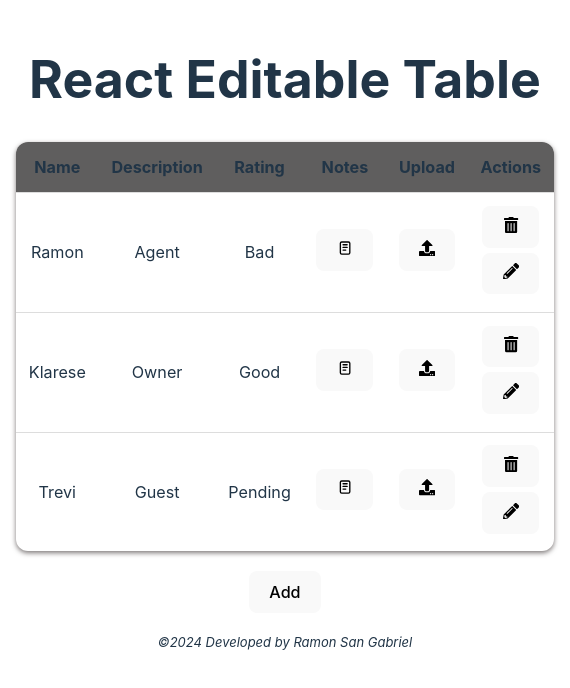
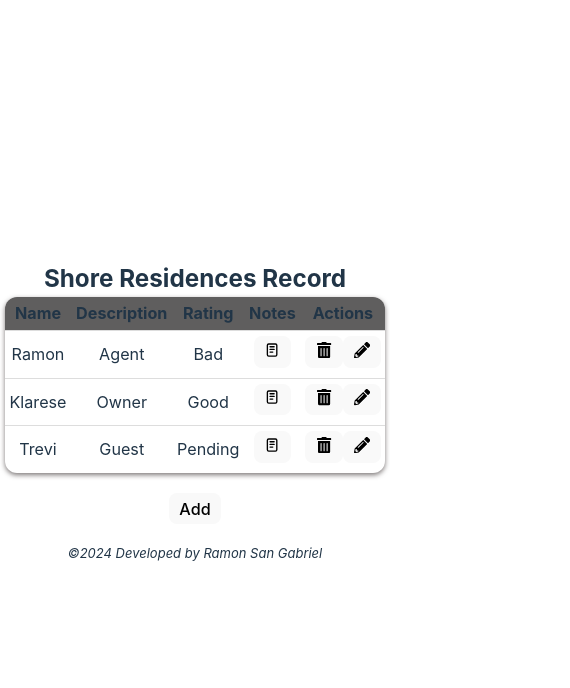
Before and after one commit to RamonSanGabriel/edit-table, a React (Vite) app: page / in a window 390 px wide. Shown: the top 688 px of the page, 570 px wide, since content can reach past the window. Built offline with nearby package versions, Linux system fonts and the light colour scheme.

Commit message:
removed upload in mobile view

```diff
--- a/index.html
+++ b/index.html
@@ -3,10 +3,7 @@
   <head>
     <meta charset="UTF-8" />
     <link rel="icon" type="image/svg+xml" href="/vite.svg" />
-    <meta
-      name="viewport"
-      content="width=device-width, initial-scale=1.0, maximum-scale=1"
-    />
+    <meta name="viewport" content="width=device-width, initial-scale=1.0" />
     <title>Vite + React</title>
   </head>
   <body>
--- a/src/App.css
+++ b/src/App.css
@@ -1,13 +1,21 @@
-#root {
+/* #root {
   display: block;
   text-align: center;
   max-width: 1280px;
   margin: 0 auto;
-  /* place-items: center; */
+  place-items: center;
   padding: 1rem;
-}
+} */
 
 .appContainer {
+  display: flex;
+  flex-direction: column;
+  align-items: center;
+  justify-content: center;
+  height: 100vh;
+  text-align: center;
+  /* place-content: center; */
+  /* background-color: #f0f0f0; */
   /* padding: 0 20px; */
-  margin: 0 auto;
+  /* margin: 0 auto; */
 }
--- a/src/App.jsx
+++ b/src/App.jsx
@@ -66,7 +66,7 @@ function App() {
   return (
     <div className="appContainer">
       <Toaster position="top-right" />
-      <h1>React Editable Table</h1>
+      <h2>Shore Residences Record</h2>
       <Table
         data={data}
         handleDelete={handleDelete}
--- a/src/components/Table/Table.jsx
+++ b/src/components/Table/Table.jsx
@@ -5,6 +5,7 @@ import css from './Table.module.css';
 const Table = ({ data, handleDelete, setNotesModalOpen }) => {
   return (
     <div>
+      <div className={css.tableWrapper}>
         <table>
           <thead>
             <tr>
@@ -12,7 +13,7 @@ const Table = ({ data, handleDelete, setNotesModalOpen }) => {
               <th>Description</th>
               <th>Rating</th>
               <th>Notes</th>
-            <th>Upload</th>
+              <th className={css.thUpload}>Upload</th>
               <th>Actions</th>
             </tr>
           </thead>
@@ -23,9 +24,11 @@ const Table = ({ data, handleDelete, setNotesModalOpen }) => {
                 <td>{item.description}</td>
                 <td>{item.rating}</td>
                 <td>
-                {' '}
                   <span>
-                  <button className={css.tdButton} onClick={setNotesModalOpen}>
+                    <button
+                      className={css.tdButton}
+                      onClick={setNotesModalOpen}
+                    >
                       <TbNotes />
                     </button>
                   </span>
@@ -57,6 +60,7 @@ const Table = ({ data, handleDelete, setNotesModalOpen }) => {
           </tbody>
         </table>
       </div>
+    </div>
   );
 };
 
--- a/src/components/Table/Table.module.css
+++ b/src/components/Table/Table.module.css
@@ -1,15 +1,23 @@
+.tableWrapper {
+  width: 100%;
+  margin: 0 auto;
+}
 table {
+  display: block;
   table-layout: auto;
   overflow: hidden;
   /* border: 1px solid #7d7878; */
   border-radius: 12px;
   border-collapse: collapse;
   box-shadow: 0px 2px 5px #7d7878;
-  /* overflow-x: auto; */
+  overflow-x: auto;
   width: 100%;
   /* max-width: 80%; */
-  /* margin: auto; */
+  white-space: nowrap;
 
+  @media (width > 767px) {
+    max-width: 100%;
+  }
   & thead {
     overflow: hidden;
     background-color: #5f5e5e;
@@ -30,11 +38,19 @@ table {
 }
 td,
 th {
-  padding: 0.8rem;
+  padding: 0.3rem;
 }
 /* .tdDescription {
   width: 100%;
 } */
+.thUpload,
+.tdUpload {
+  display: none;
+
+  @media (width > 767px) {
+    display: table-cell;
+  }
+}
 .tdUpload {
   padding: 0.3rem;
   border-radius: 3px;
--- a/src/index.css
+++ b/src/index.css
@@ -1,3 +1,11 @@
+*,
+*::before,
+*::after {
+  box-sizing: border-box;
+  margin: 0;
+  padding: 0;
+}
+
 :root {
   font-family: Inter, system-ui, Avenir, Helvetica, Arial, sans-serif;
   line-height: 1.5;
@@ -23,13 +31,13 @@ a:hover {
 }
 
 body {
-  margin: 0;
-  display: flex;
+  /* margin: 0; */
+  display: block;
   place-items: center;
   font-size: 1rem;
-  font-size: clamp(1rem, 0.95rem + 0.25vw, 1.25rem);
-  /* min-width: 320px; */
-  /* min-height: 100vh; */
+  font-size: clamp(0.3rem, 0.95rem + 0.25vw, 1.25rem);
+  min-width: 320px;
+  min-height: 100vh;
 }
 
 h1 {
@@ -40,7 +48,7 @@ h1 {
 button {
   border-radius: 8px;
   border: 1px solid transparent;
-  padding: 0.6em 1.2em;
+  padding: 0.3em 0.6em;
   font-size: 1em;
   font-weight: 500;
   font-family: inherit;
```
Lines whose indentation alone changed are shown as unchanged.
